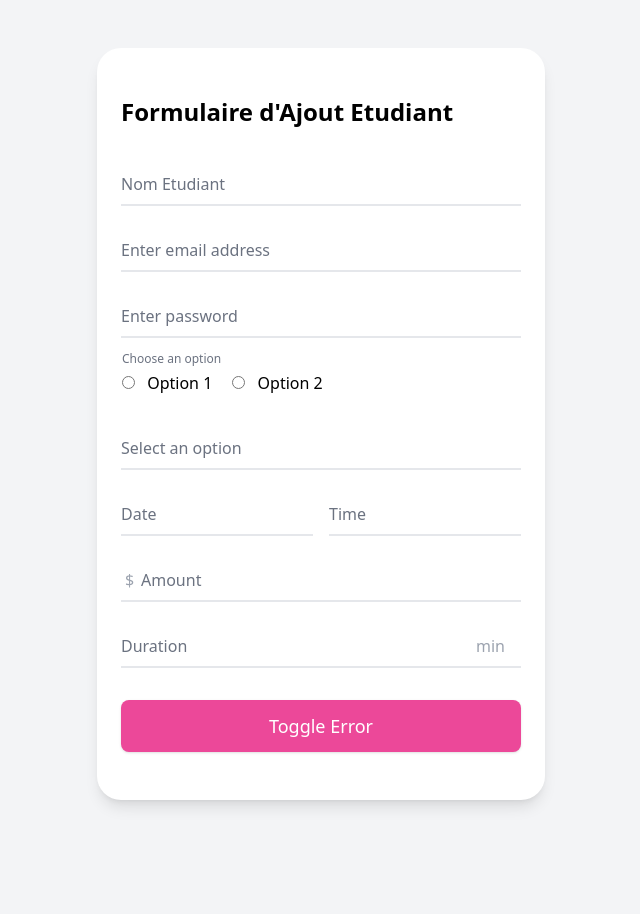
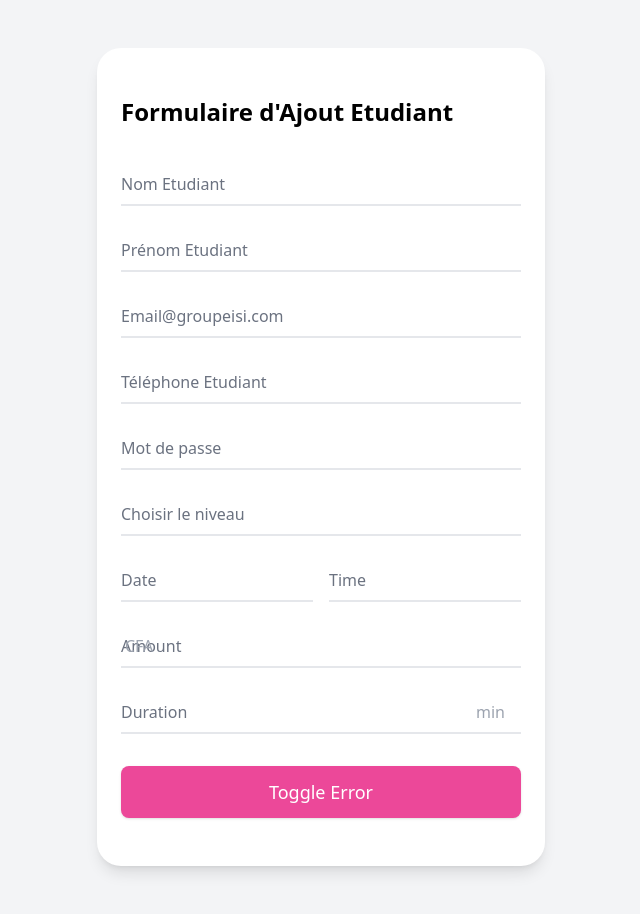
Before and after one commit to LvmzooDev23/ISI-CARRIERE, a PHP site: page /add_student.php in a window 1280 px wide. Shown: the whole page, without its empty margins (319-959 px from the left). Before the commit the page ends 807 px from the top, so only its background shows below. Run offline with PHP 8.4, Linux system fonts and the light colour scheme; some libraries are stand-ins or nearby versions.

Commit message:
update register form for students V2

```diff
--- a/Etudiant/add_student.php
+++ b/Etudiant/add_student.php
@@ -57,47 +57,43 @@ require_once "../config.php";
         <div class="relative z-0 w-full mb-5">
           <input type="text" name="name" placeholder=" " required class="pt-3 pb-2 block w-full px-0 mt-0 bg-transparent border-0 border-b-2 appearance-none focus:outline-none focus:ring-0 focus:border-black border-gray-200" />
           <label for="name" class="absolute duration-300 top-3 -z-1 origin-0 text-gray-500">Nom Etudiant</label>
-          <span class="text-sm text-red-600 hidden" id="error">Name is required</span>
+          <span class="text-sm text-red-600 hidden" id="error">Le Champ "Nom" est obligatoire</span>
+        </div>
+          <div class="relative z-0 w-full mb-5">
+          <input type="text" name="name" placeholder=" " required class="pt-3 pb-2 block w-full px-0 mt-0 bg-transparent border-0 border-b-2 appearance-none focus:outline-none focus:ring-0 focus:border-black border-gray-200" />
+          <label for="name" class="absolute duration-300 top-3 -z-1 origin-0 text-gray-500">Prénom Etudiant</label>
+          <span class="text-sm text-red-600 hidden" id="error">Le Champ "Prénom" est obligatoire</span>
         </div>
 
         <div class="relative z-0 w-full mb-5">
           <input type="email" name="email" placeholder=" " class="pt-3 pb-2 block w-full px-0 mt-0 bg-transparent border-0 border-b-2 appearance-none focus:outline-none focus:ring-0 focus:border-black border-gray-200" />
-          <label for="email" class="absolute duration-300 top-3 -z-1 origin-0 text-gray-500">Enter email address</label>
-          <span class="text-sm text-red-600 hidden" id="error">Email address is required</span>
+          <label for="email" class="absolute duration-300 top-3 -z-1 origin-0 text-gray-500">Email@groupeisi.com</label>
+          <span class="text-sm text-red-600 hidden" id="error">Le Champ "Email" est obligatoire</span>
         </div>
+          <div class="relative z-0 w-full mb-5">
+          <input type="email" name="email" placeholder=" " class="pt-3 pb-2 block w-full px-0 mt-0 bg-transparent border-0 border-b-2 appearance-none focus:outline-none focus:ring-0 focus:border-black border-gray-200" />
+          <label for="email" class="absolute duration-300 top-3 -z-1 origin-0 text-gray-500">Téléphone Etudiant</label>
+          <span class="text-sm text-red-600 hidden" id="error">Le Champ "Téléphone" est obligatoire</span>
+        </div>
+
 
         <div class="relative z-0 w-full mb-5">
           <input type="password" name="password" placeholder=" " class="pt-3 pb-2 block w-full px-0 mt-0 bg-transparent border-0 border-b-2 appearance-none focus:outline-none focus:ring-0 focus:border-black border-gray-200" />
-          <label for="password" class="absolute duration-300 top-3 -z-1 origin-0 text-gray-500">Enter password</label>
-          <span class="text-sm text-red-600 hidden" id="error">Password is required</span>
+          <label for="password" class="absolute duration-300 top-3 -z-1 origin-0 text-gray-500">Mot de passe</label>
+          <span class="text-sm text-red-600 hidden" id="error">Le Champ "Mot de passe" est obligatoire</span>
         </div>
-
-        <fieldset class="relative z-0 w-full p-px mb-5">
-          <legend class="absolute text-gray-500 transform scale-75 -top-3 origin-0">Choose an option</legend>
-          <div class="block pt-3 pb-2 space-x-4">
-            <label>
-              <input type="radio" name="radio" value="1" class="mr-2 text-black border-2 border-gray-300 focus:border-gray-300 focus:ring-black" />
-              Option 1
-            </label>
-            <label>
-              <input type="radio" name="radio" value="2" class="mr-2 text-black border-2 border-gray-300 focus:border-gray-300 focus:ring-black" />
-              Option 2
-            </label>
-          </div>
-          <span class="text-sm text-red-600 hidden" id="error">Option has to be selected</span>
-        </fieldset>
 
         <div class="relative z-0 w-full mb-5">
           <select name="select" value="" onclick="this.setAttribute('value', this.value);" class="pt-3 pb-2 block w-full px-0 mt-0 bg-transparent border-0 border-b-2 appearance-none z-1 focus:outline-none focus:ring-0 focus:border-black border-gray-200">
             <option value="" selected disabled hidden></option>
-            <option value="1">Option 1</option>
-            <option value="2">Option 2</option>
-            <option value="3">Option 3</option>
-            <option value="4">Option 4</option>
-            <option value="5">Option 5</option>
+            <option value="L1">Licence 1</option>
+            <option value="L2">Licence 2</option>
+            <option value="L3">Licence 3</option>
+            <option value="M1">Master 1</option>
+            <option value="M2">Master 2</option>
           </select>
-          <label for="select" class="absolute duration-300 top-3 -z-1 origin-0 text-gray-500">Select an option</label>
-          <span class="text-sm text-red-600 hidden" id="error">Option has to be selected</span>
+          <label for="select" class="absolute duration-300 top-3 -z-1 origin-0 text-gray-500">Choisir le niveau</label>
+          <span class="text-sm text-red-600 hidden" id="error">Veuillez sélection un niveau</span>
         </div>
 
         <div class="flex flex-row space-x-4">
@@ -114,9 +110,9 @@ require_once "../config.php";
         </div>
 
         <div class="relative z-0 w-full mb-5">
-          <input type="number" name="money" placeholder=" " class="pt-3 pb-2 pl-5 block w-full px-0 mt-0 bg-transparent border-0 border-b-2 appearance-none focus:outline-none focus:ring-0 focus:border-black border-gray-200" />
-          <div class="absolute top-0 left-0 mt-3 ml-1 text-gray-400">$</div>
-          <label for="money" class="absolute duration-300 top-3 left-5 -z-1 origin-0 text-gray-500">Amount</label>
+          <input type="number" name="money" placeholder=" " class="pt-3 pb-2 pl-10 block w-full px-0 mt-0 bg-transparent border-0 border-b-2 appearance-none focus:outline-none focus:ring-0 focus:border-black border-gray-200" />
+          <div class="absolute top-0 left-0 mt-3 ml-1 text-gray-400">CFA</div>
+          <label for="money" class="absolute duration-300 top-3 left-15 -z-1 origin-0 text-gray-500">Amount</label>
           <span class="text-sm text-red-600 hidden" id="error">Amount is required</span>
         </div>
 
```
